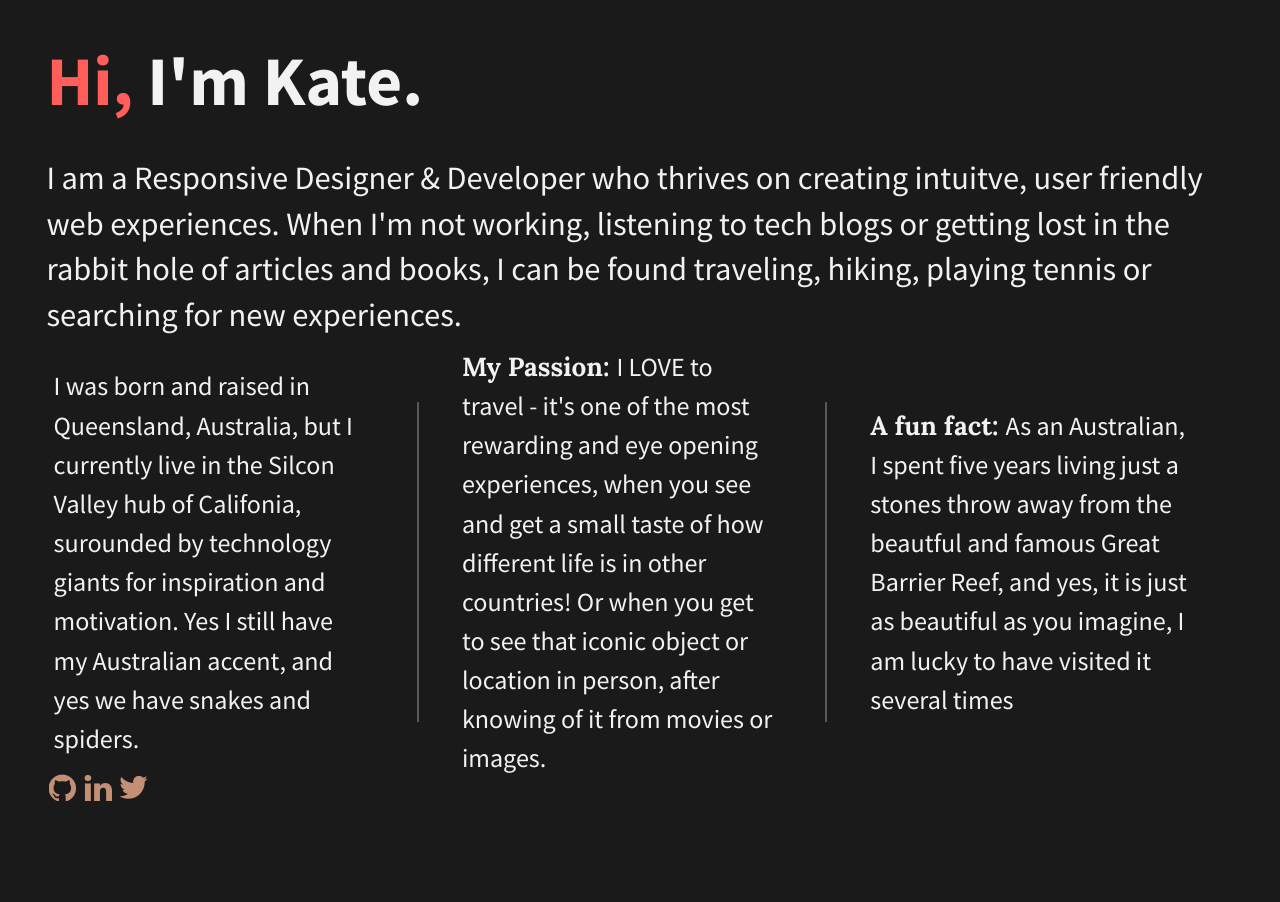
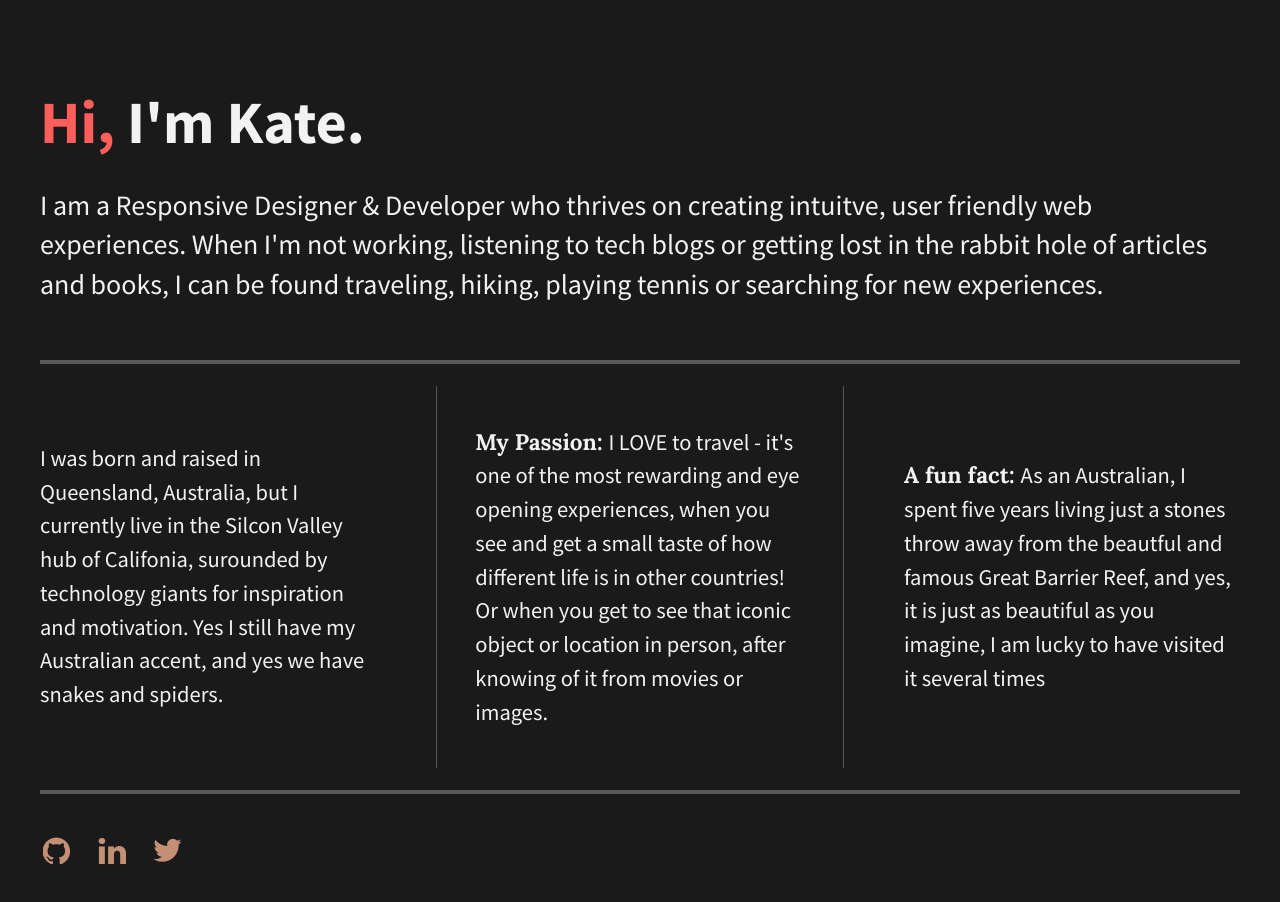
Before and after one commit to PinkMoonlight/flexbox-practice-divs, a plain HTML site: page index.html in a window 1280 px wide. Drawn offline with nearby package versions, Linux system fonts and the light colour scheme.

Commit message:
converted layout for responsive design and added personal content

```diff
--- a/css/main.css
+++ b/css/main.css
@@ -99,25 +99,36 @@ textarea {
 html {
   background-color: #1a1a1a;
   height: 100%;
+  width: 100%;
+
 }
 
 body {
   font-family: 'Source Sans Pro', sans-serif;
-  padding: 2em;
-  font-size: 1.45em;
-  height: 100%;
-}
-
-header, main, footer {
+  padding: 0 2em;
+  font-size: 1.25em;
   display: flex;
   justify-content: center;
-  align-items: center;
   color: #f2f2f2;
 }
 
-h1 {
+.wrapper {
+  font-weight: 400;
+  display: flex;
+  justify-content: space-between;
+  align-items: center;
+  flex-flow: row wrap;
+  max-width: 1200px;
+ }
+
+header, footer {
+  width: 100%;
+  display: flex;
+  justify-content: flex-start;
+}
+
+header h1 {
   font-size: 3em;
-  margin-top: -0.2em;
   margin-bottom: -0.1em;
 }
 
@@ -126,47 +137,20 @@ color: #FF5E5B;
  }
 
 main {
+  width: 100%;
   font-size: 1.4em;
   padding-bottom: 1em;
-}
-
-.wrapper {
-  font-weight: 400;
-  display: flex;
-  justify-content: space-between;
-  align-items: center;
-  flex-flow: row wrap;
- }
-
-.line-breaker {
   display: flex;
   justify-content: center;
-  align-items: center;
-  border-top: 4px solid #595959;
   border-bottom: 4px solid #595959;
-  padding-top: 2em;
-  padding-bottom: 2em;
 }
 
 .div-1, .div-2, .div-3 {
-  color: #f2f2f2;
   line-height: 1.5em;
   font-size: 1.125em;
-  background-color: #1a1a1a;
-  height: 320px;
   display: flex;
   justify-content: center;
-  align-items: center;
-  width: 30%;
-}
-
-.div-2, .div-3 {
-  border-left: 2px solid #595959;
-  padding-left: 1.65em;
-}
-
-section div p {
-  margin: 0 1.5em 0 0;
+  border-bottom: 1px solid #555;
 }
 
 .font {
@@ -179,9 +163,13 @@ section div p {
 }
 
 footer {
-  padding-top: 2em;
+  padding: 2em 0;
+  border-top: 4px solid #595959;
 }
 
+footer a {
+  padding: 0 20px 0 0;
+}
 
 
 /* ==========================================================================
@@ -271,6 +259,33 @@ footer {
     /* Style adjustments for high resolution devices */
 }
 
+@media (min-width: 768px) {
+
+body {
+  padding: 2em;
+}
+
+}
+
+@media (min-width: 1200px) {
+
+  .div-1, .div-3 {
+    width: 28%;
+    border: none;
+  }
+
+  .div-2 {
+    width: 34%;
+    border: none;
+  }
+
+  .div-2 p {
+  padding: 1.7em;
+  border-left: 1px solid #555;
+  border-right: 1px solid #555;
+  }
+}
+
 /* ==========================================================================
    Print styles.
    Inlined to avoid the additional HTTP request:
--- a/index.html
+++ b/index.html
@@ -28,7 +28,6 @@
             <main>
                 <p>I am a <span>Responsive Designer & Developer</span> who thrives on creating intuitve, user friendly web experiences.  When I'm not working, listening to tech blogs or getting lost in the rabbit hole of articles and books, I can be found traveling, hiking, playing tennis or searching for new experiences.</p>
             </main>
-            <div class="line-breaker"></div>
             <div class="div-1">
                 <p>I was born and raised in Queensland, Australia, but I currently live in the Silcon Valley hub of Califonia, surounded by technology giants for inspiration and motivation. Yes I still have my Australian accent, and yes we have snakes and spiders.</p>
             </div>
@@ -38,7 +37,6 @@
             <div class="div-3">
                 <p><span class="font">A fun fact: </span> As an Australian, I spent five years living just a stones throw away from the beautful and famous Great Barrier Reef, and yes, it is just as beautiful as you imagine, I am lucky to have visited it several times</p>
             </div>
-            <div class="line-breaker"></div>
             <footer>
                 <a href="https://github.com/PinkMoonlight" target="_blank"><img src="img/icon-github.png" alt="GitHub icon"/></a>
                 <a href="www.linkedin.com/in/kate-cherie" target="_blank"><img src ="img/icon-linkedin.png" alt="LinkedIN icon"/></a>
```
